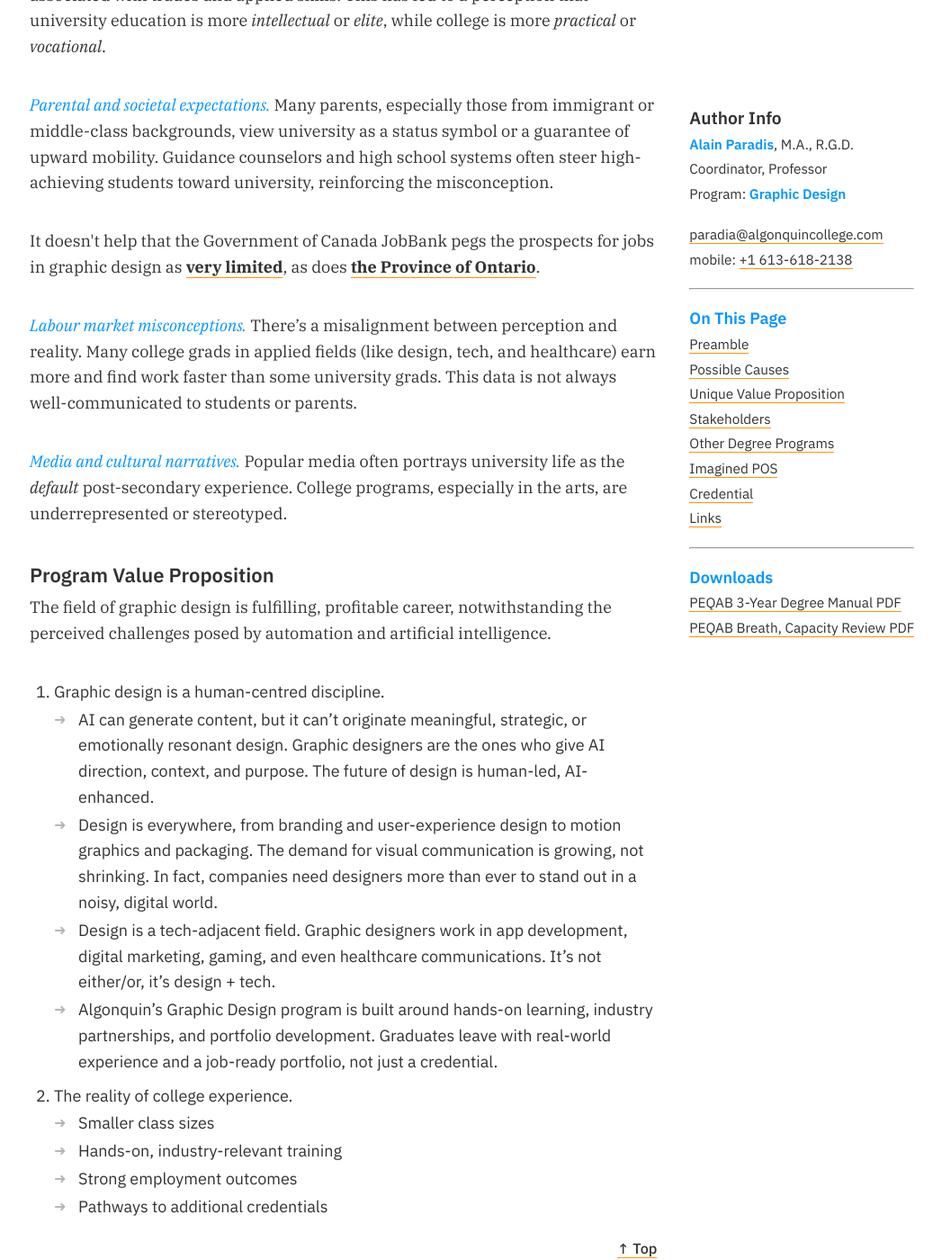
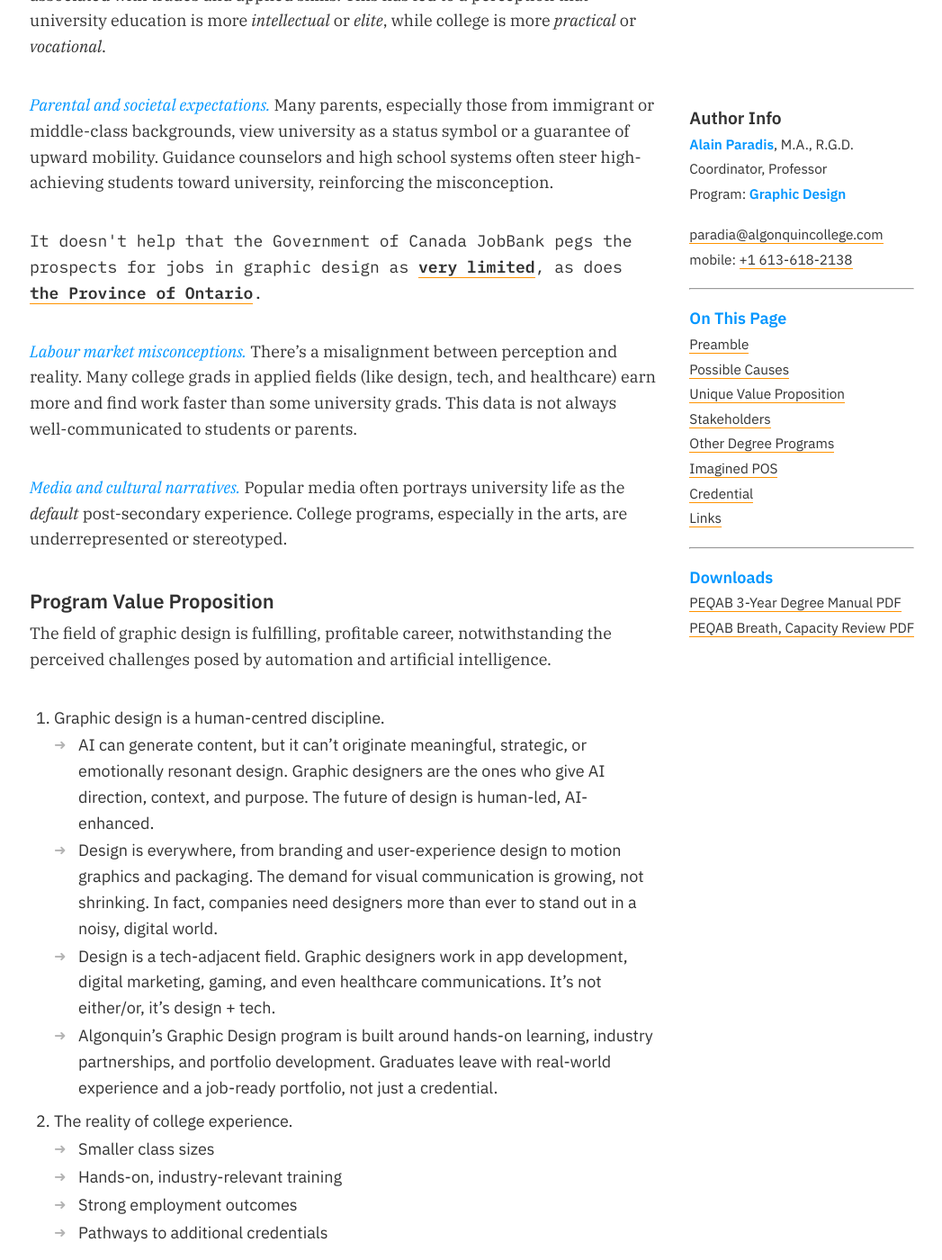
Before and after one commit to AlainParadis/program-transformation, a Jekyll site: the page built from index.md, in a window 1280 px wide and 1400 px high, scrolled down 2621 px. Shown: the whole window at 90% size, without its empty margins (75-1122 px from the left). Built offline with Jekyll 4.4.1, drawn with Linux system fonts in a browser that asks for light colours.

Commit message:
Add utility font classes .sans and .mono
Introduce two small utility classes in css/styles.css: .sans and .mono. Each sets font-family to the corresponding CSS variable (--sans and --mono) to make it easy to apply the project font stacks to elements without repeating font-family rules.

```diff
--- a/css/styles.css
+++ b/css/styles.css
@@ -34,6 +34,8 @@ html
 	line-height: 1.6;
 	color: var(--text-color);
 }
+.sans { font-family: var(--sans); }
+.mono { font-family: var(--mono); }
 
 body
 {
```
